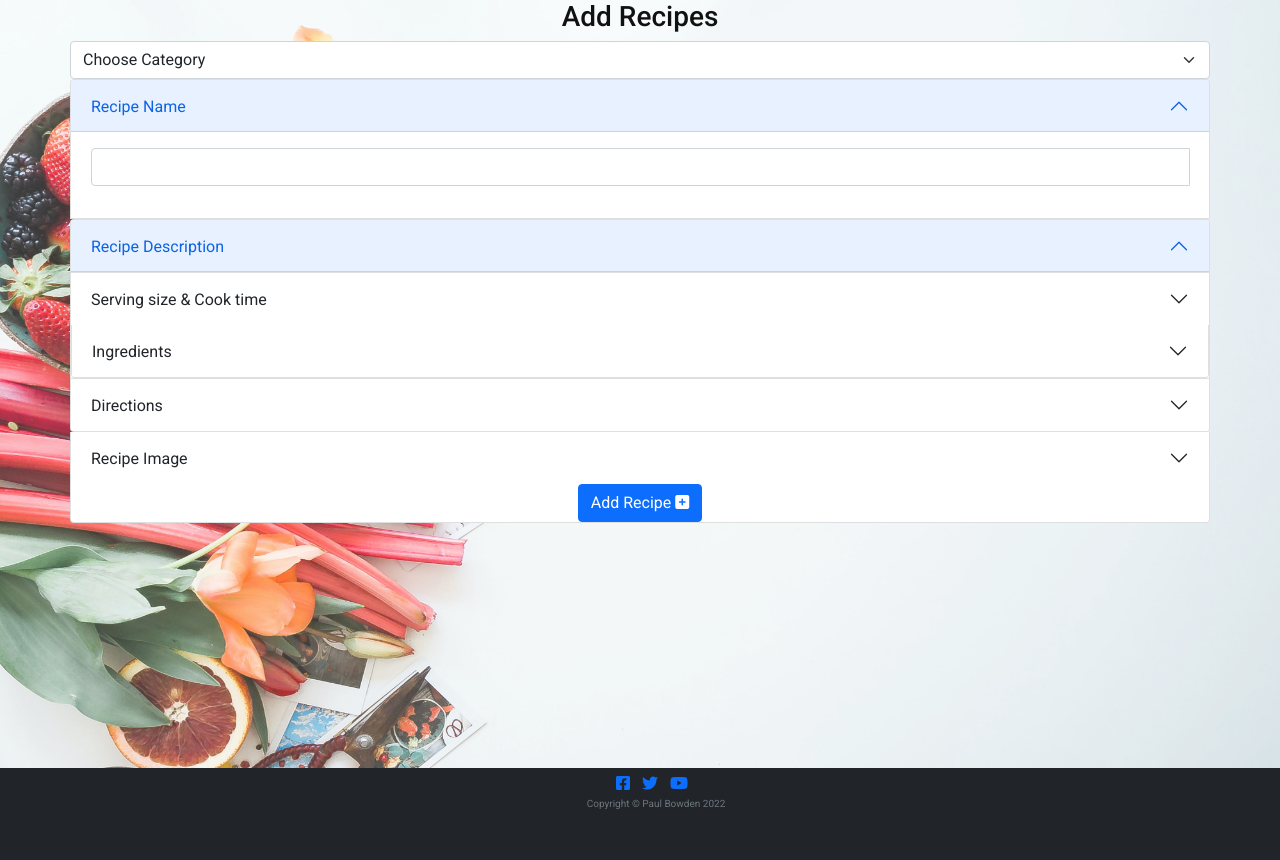
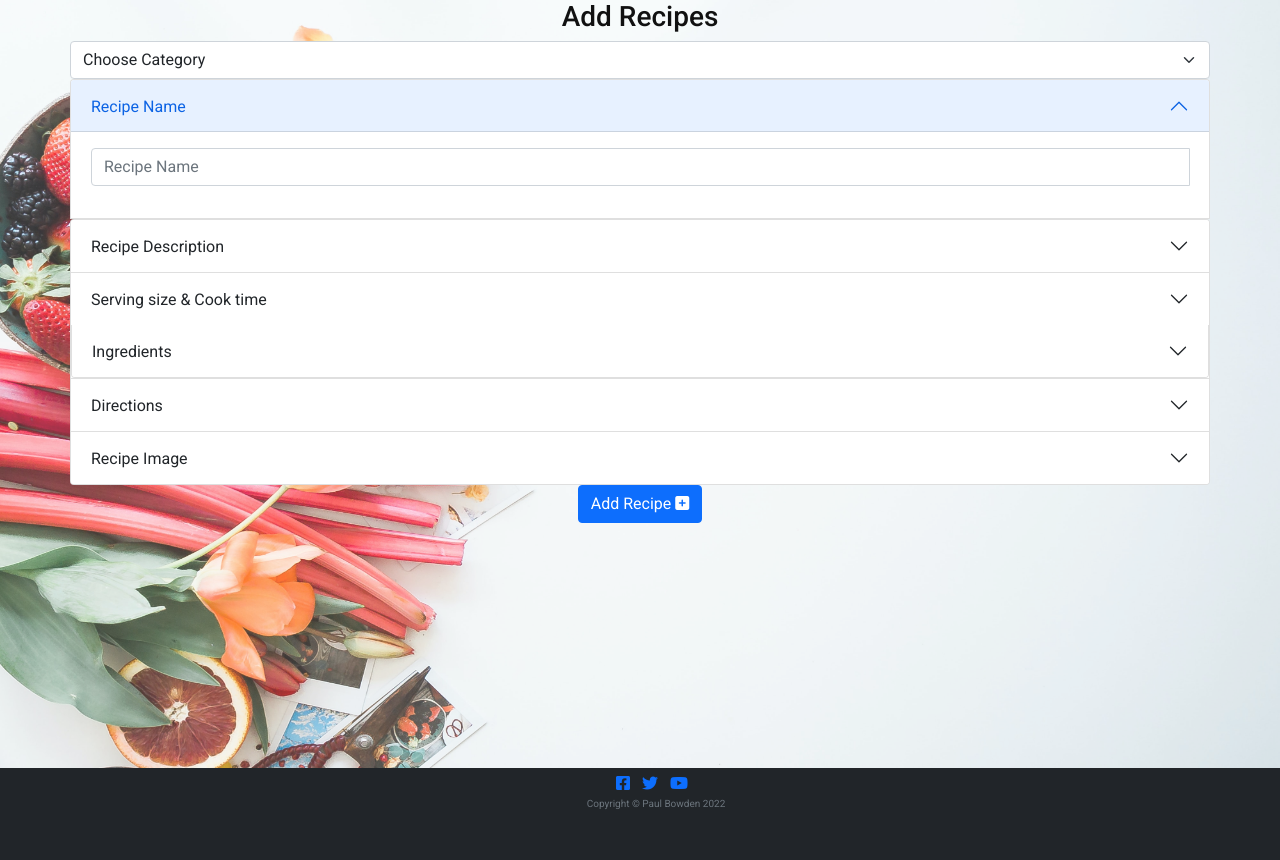
Before and after one commit to PaulBowden673/Projects-MP-MP3, a Flask app: template templates/add_recipe.html in a window 1280 px wide, after a click on "Recipe Name". Shown: the part 63-923 px from the top of the page. Run offline with Flask 2, Linux system fonts and the light colour scheme; the template is opened without the code that fills it, so the values that code supplies are empty; some libraries are stand-ins or nearby versions.

Commit message:
updated add adn edit forms

```diff
--- a/templates/add_recipe.html
+++ b/templates/add_recipe.html
@@ -14,8 +14,8 @@
     <div class="accordion" id="accordionExample">
         <div class="accordion-item">
             <h2 class="accordion-header" id="recipe_name">
-                <button class="accordion-button collapsed" type="button" data-bs-toggle="collapse"
-                    data-bs-target="#collapseOne" aria-expanded="true" aria-controls="collapseOne">
+                <button class="accordion-button" type="button" data-bs-toggle="collapse" data-bs-target="#collapseOne"
+                    aria-expanded="true" aria-controls="collapseOne">
                     Recipe Name
                 </button>
             </h2>
@@ -23,10 +23,9 @@
                 data-bs-parent="#accordionExample">
                 <div class="accordion-body">
                     <div class="input-group mb-3">
-                        <input id="recipe_name" class=" form-control" name="recipe_name"
-                            value="{{ recipe.recipe_name }}" type="text" required>
+                        <input type="text" class="form-control" id="recipe_name" name="recipe_name"
+                            placeholder="Recipe Name" aria-label="Recipe Name" aria-describedby="recipe_name">
                         <label for="recipe_name"></label>
-
                     </div>
                 </div>
             </div>
@@ -35,8 +34,8 @@
         <div class="accordion" id="accordionExample">
             <div class="accordion-item">
                 <h2 class="accordion-header" id="recipe_description">
-                    <button class="accordion-button collapsed" type="button" data-bs-toggle="collapse"
-                        data-bs-target="#collapseOne" aria-expanded="true" aria-controls="collapseTwo">
+                    <button class="accordion-button" type="button" data-bs-toggle="collapse"
+                        data-bs-target="#collapseTwo" aria-expanded="true" aria-controls="collapseTwo">
                         Recipe Description
                     </button>
                 </h2>
@@ -44,9 +43,9 @@
                     data-bs-parent="#accordionExample">
                     <div class="accordion-body">
                         <div class="input-group mb-3">
-                            <input type="text" class=" form-control" id="recipe_description" name="recipe_description"
-                                value="{{ recipe.recipe_description }}" aria-label="Recipe Description"
-                                aria-describedby="recipe_description" required>
+                            <input type="text" class="form-control" id="recipe_description" name="recipe_description"
+                                placeholder="Recipe Description" aria-label="Recipe Description"
+                                aria-describedby="recipe_description">
                             <label for="recipe_description"></label>
                         </div>
                     </div>
@@ -63,19 +62,16 @@
                 <div id="collapseThree" class="accordion-collapse collapse" aria-labelledby="recipe_serving"
                     data-bs-parent="#accordionExample">
                     <div class="accordion-body">
-                        <input type="text" class=" form-control" id="recipe_serving" name="recipe_serving"
-                            value="{{ recipe.recipe_serving }}" aria-label="Serving Size"
-                            aria-describedby="recipe_serving" required>
+                        <input type="text" class="form-control" id="recipe_serving" name="recipe_serving"
+                            placeholder="Serving Size" aria-label="Serving Size" aria-describedby="recipe_serving">
                         <label for="recipe_serving"></label>
                         <div class="input-group mb-3">
-                            <input type="text" class=" form-control" id="recipe_prep" name="recipe_prep"
-                                value="{{ recipe.recipe_prep }}" aria-label="Prep Time" aria-describedby="recipe_prep"
-                                required>
+                            <input type="text" class="form-control" id="recipe_prep" name="recipe_prep"
+                                placeholder="Prep Time" aria-label="Prep Time" aria-describedby="recipe_prep">
                             <label for="recipe_prep"></label>
                             <div class="input-group mb-3">
-                                <input type="text" class=" form-control" id="recipe_cook" name="recipe_cook"
-                                    value="{{ recipe.recipe_cook }}" aria-label="Cook Time"
-                                    aria-describedby="recipe_cook" required>
+                                <input type="text" class="form-control" id="recipe_cook" name="recipe_cook"
+                                    placeholder="Cook Time" aria-label="Cook Time" aria-describedby="recipe_cook">
                                 <label for="recipe_cook"></label>
                             </div>
                         </div>
@@ -89,29 +85,29 @@
                             Ingredients
                         </button>
                     </h2>
-                    <div id="collapseFour" class="accordion-collapse collapse" aria-labelledby="recipe_ingredients1"
+                    <div id="collapseFour" class="accordion-collapse collapse" aria-labelledby="recipe_ingredients"
                         data-bs-parent="#accordionExample">
                         <div class="accordion-body">
                             <div>
-                                <input type="text" class=" form-control" id="recipe_ingredients1"
-                                    name="recipe_ingredients1" value="{{ recipe.recipe_ingredients1 }}"
-                                    aria-label="ingredients" aria-describedby="recipe_ingredients1" required>
+                                <input type="text" class="form-control" id="recipe_ingredients1"
+                                    name="recipe_ingredients1" placeholder="Ingredients 1" aria-label="ingredients"
+                                    aria-describedby="recipe_ingredients1">
                                 <label for="recipe_ingredients1"></label>
-                                <input type="text" class=" form-control" id="recipe_ingredients2"
-                                    name="recipe_ingredients2" value="{{ recipe.recipe_ingredients2 }}"
-                                    aria-label="ingredients" aria-describedby="recipe_ingredients2" required>
+                                <input type="text" class="form-control" id="recipe_ingredients2"
+                                    name="recipe_ingredients2" placeholder="Ingredients 2" aria-label="ingredients2"
+                                    aria-describedby="recipe_ingredients2">
                                 <label for="recipe_ingredients2"></label>
-                                <input type="text" class=" form-control" id="recipe_ingredients3"
-                                    name="recipe_ingredients3" value="{{ recipe.recipe_ingredients3 }}"
-                                    aria-label="ingredients" aria-describedby="recipe_ingredients3">
+                                <input type="text" class="form-control" id="recipe_ingredients3"
+                                    name="recipe_ingredients3" placeholder="Ingredients 3" aria-label="ingredients"
+                                    aria-describedby="recipe_ingredients3">
                                 <label for="recipe_ingredients3"></label>
-                                <input type="text" class=" form-control" id="recipe_ingredients4"
-                                    name="recipe_ingredients4" value="{{ recipe.recipe_ingredients4 }}"
-                                    aria-label="ingredients" aria-describedby="recipe_ingredients4">
+                                <input type="text" class="form-control" id="recipe_ingredients4"
+                                    name="recipe_ingredients4" placeholder="Ingredients 4" aria-label="ingredients"
+                                    aria-describedby="recipe_ingredients4">
                                 <label for="recipe_ingredients4"></label>
-                                <input type="text" class=" form-control" id="recipe_ingredients5"
-                                    name="recipe_ingredients5" value="{{ recipe.recipe_ingredients5 }}"
-                                    aria-label="ingredients" aria-describedby="recipe_ingredients5">
+                                <input type="text" class="form-control" id="recipe_ingredients5"
+                                    name="recipe_ingredients5" placeholder="Ingredients 5" aria-label="ingredients"
+                                    aria-describedby="recipe_ingredients5">
                                 <label for="recipe_ingredients5"></label>
                             </div>
                         </div>
@@ -121,24 +117,31 @@
             <!-- recipe method -->
             <div class="accordion-item">
                 <h2 class="accordion-header" id="recipe_method">
-                    <button class="accordion-button collapsed" type="button" data-bs-toggle="collapse"
-                        data-bs-target="#collapseFive" aria-expanded="true" aria-controls="collapseFive">
+                    <button class="accordion-button" type="button" data-bs-toggle="collapse"
+                        data-bs-target="#collapseFour" aria-expanded="true" aria-controls="collapseFour">
                         Directions
                     </button>
                 </h2>
-                <div id="collapseFive" class="accordion-collapse collapse" aria-labelledby="recipe_method"
+                <div id="collapseFour" class="accordion-collapse collapse" aria-labelledby="recipe_method"
                     data-bs-parent="#accordionExample">
                     <div class="accordion-body">
                         <div class="input-group mb-3">
-                            <textarea class=" form-control" id="recipe_method" name="recipe_method"
-                                aria-label="Directions">{{ recipe.recipe_method }}</textarea>
-
+                            <textarea class="form-control" id="recipe_method" name="recipe_method"
+                                aria-label="Directions"></textarea>
+                            <label for="recipe_method"></label>
                         </div>
                         <div class="form-check form-switch">
                             <input class="form-check-input" type="checkbox" role="switch" name="recipe_liked"
                                 id="recipe_liked" checked>
                             <label for="recipe_liked" class="form-check-label">Favourite</label>
                         </div>
+                    </div>
+                </div>
+                <div id="collapseFour" class="accordion-collapse collapse" aria-labelledby="recipe_image"
+                    data-bs-parent="#accordionExample">
+                    <div class="accordion-body">
+                        <div class="input-group mb-3">
+                            <input type="file" class="form-control" id="recipe_image" aria-label="recipe_image">
                         </div>
                     </div>
                 </div>
@@ -159,6 +162,8 @@
             </div>
         </div>
     </div>
+</div>
+        </div>
         <!-- submit button -->
         <div class="row">
             <div class="col-s-12 text-center">
```
Lines whose indentation alone changed are shown as unchanged.
